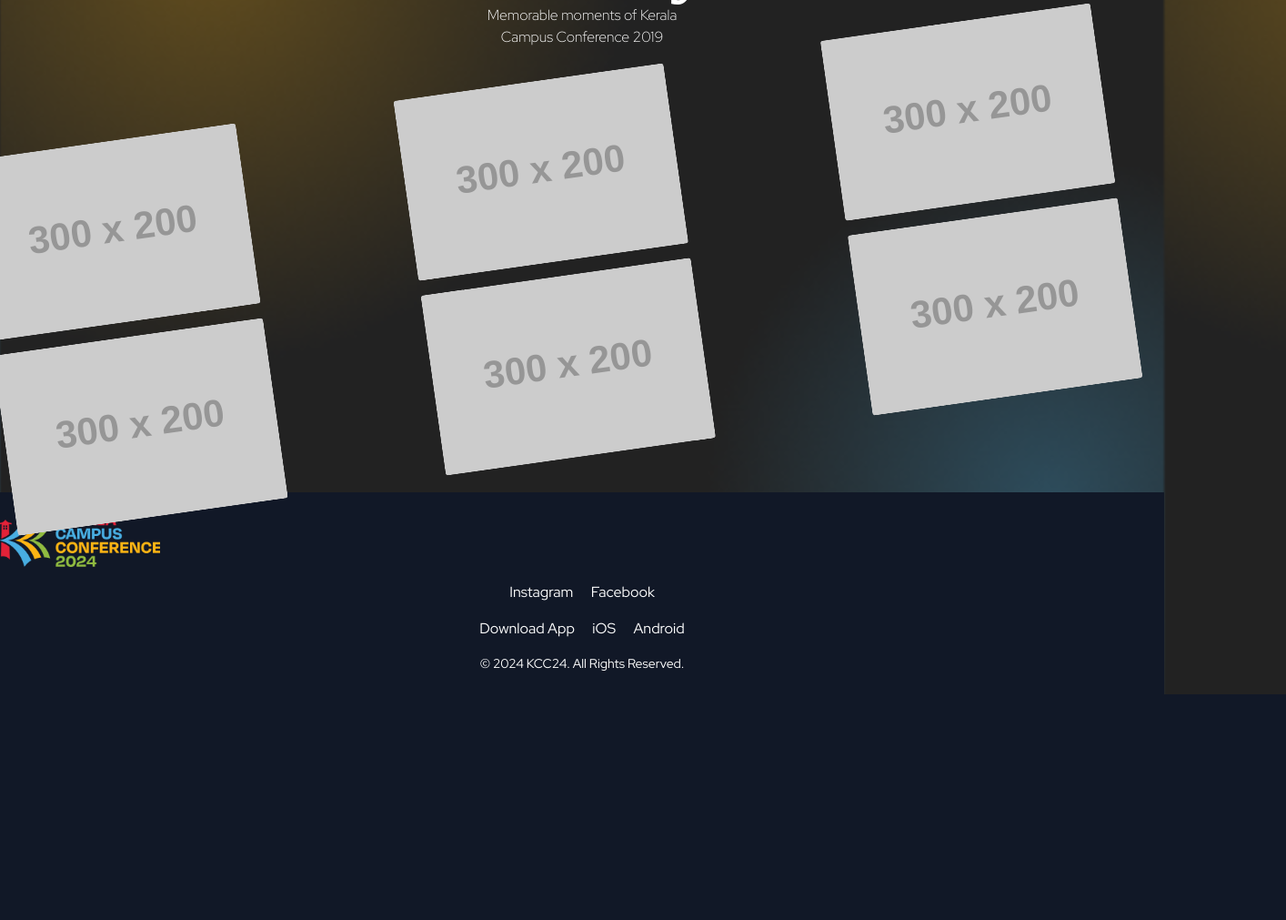
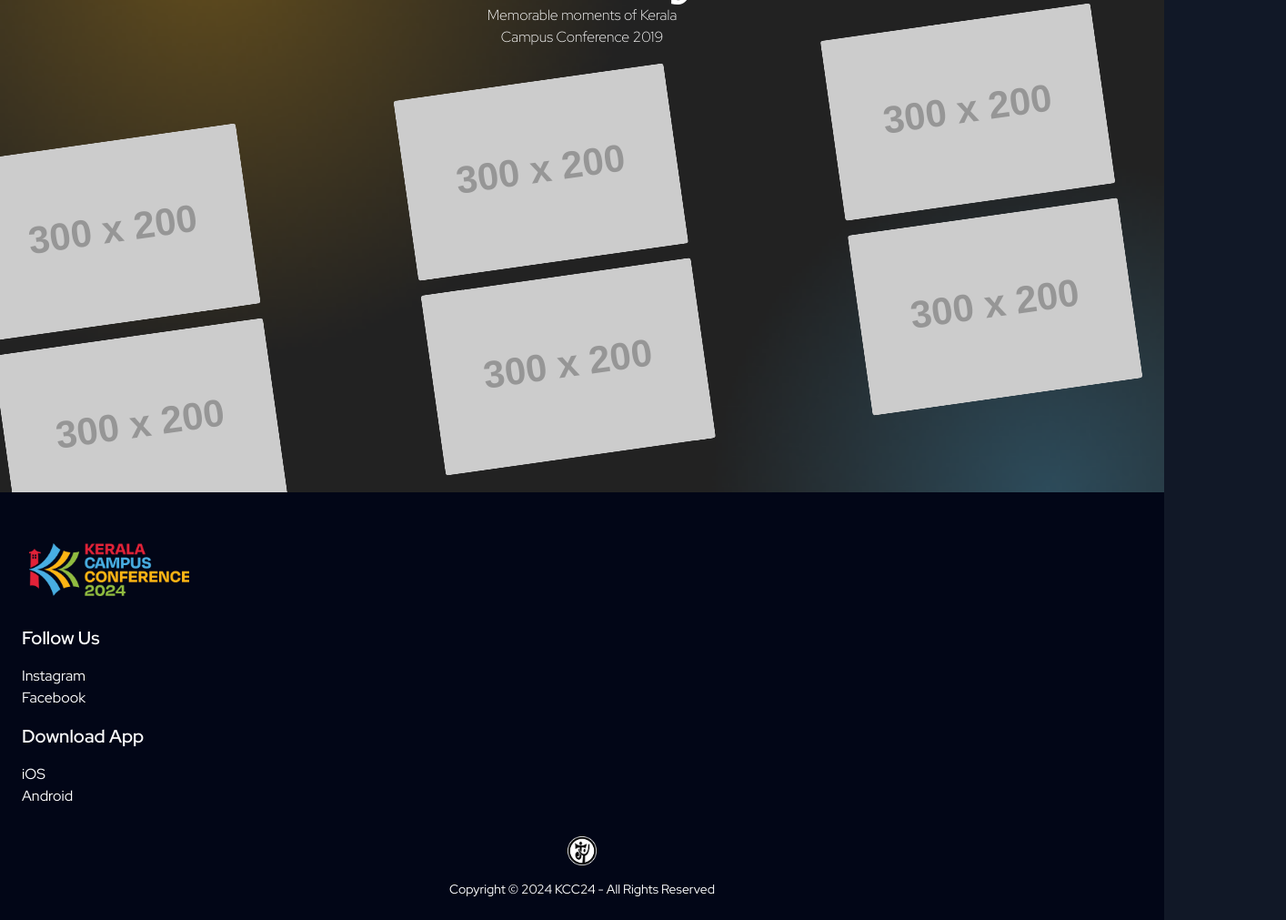
Before and after one commit to Jovit-Mathew236/KCC, a plain HTML site: page index.html in a window 1280 px wide. Shown: the part 3223-4234 px from the top of the page at 91% size, 1414 px wide, since content can reach past the window. Before the commit the page ends 3986 px from the top, so only its background shows below. Drawn offline with nearby package versions, Linux system fonts and the light colour scheme; placeholder pictures from the web are drawn by us; a web font is replaced by a local one.

Commit message:
small ui change

```diff
--- a/index.html
+++ b/index.html
@@ -188,7 +188,7 @@
     </section>
 
     <!-- Gallery Section -->
-    <section class="py-12 px-6">
+    <section class="py-12 px-6 w-max-screen overflow-hidden	">
         <h2 class="mb-8 text-center leading-10 fontNovitha">Gallery</h2>
 
         <p class="mb-6 w-56 text-center font-thin m-auto">Memorable moments of Kerala Campus Conference 2019</p>
@@ -203,19 +203,21 @@
     </section>
 
     <!-- Footer Section -->
-    <footer class="py-6 bg-gray-900 text-center">
-        <img src="./assets/kcclogo.png" alt="KCC Logo" class=" mb-4 w-44">
+    <footer class="py-6 bg-slate-950">
+        <img src="./assets/kcclogo.png" alt="KCC Logo" class="ml-8 my-8 w-44">
 
-        <div class="mb-4">
+        <div class="mb-4 flex flex-col ml-4">
+            <a href="#" class="text-white font-semibold text-xl mx-2 mb-4">Follow Us</a>
             <a href="#" class="text-white mx-2">Instagram</a>
             <a href="#" class="text-white mx-2">Facebook</a>
         </div>
-        <div>
-            <a href="#" class="text-white mx-2">Download App</a>
+        <div class="flex flex-col ml-4 mb-8">
+            <a href="#" class="text-white font-semibold text-xl mx-2 mb-4">Download App</a>
             <a href="#" class="text-white mx-2">iOS</a>
             <a href="#" class="text-white mx-2">Android</a>
         </div>
-        <p class="mt-4 text-sm">&copy; 2024 KCC24. All Rights Reserved.</p>
+        <img src="./assets/logo.png" alt="KCC Logo" class="m-auto mb-2 w-8">
+        <p class="mt-4 text-sm text-center">Copyright © 2024 KCC24 - All Rights Reserved</p>
     </footer>
 </body>
 
```
